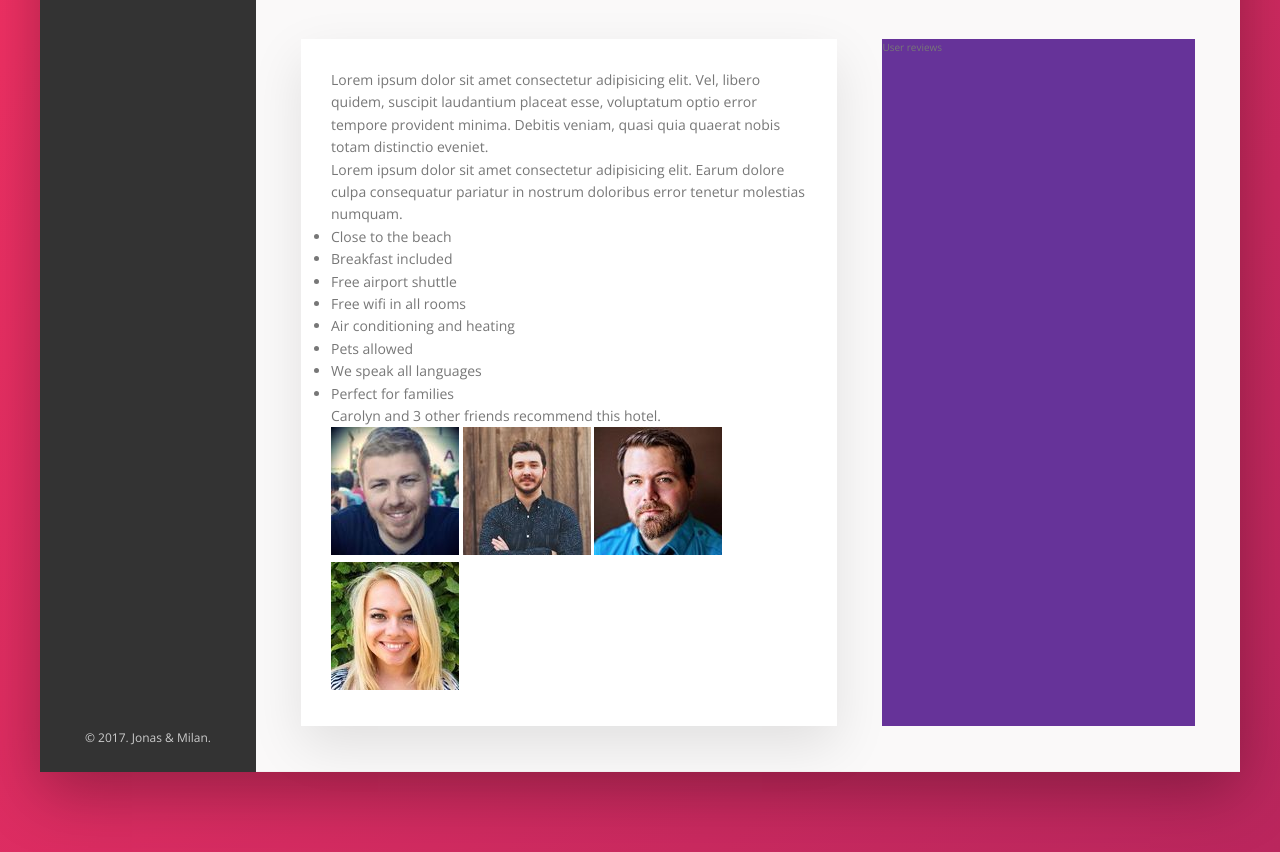
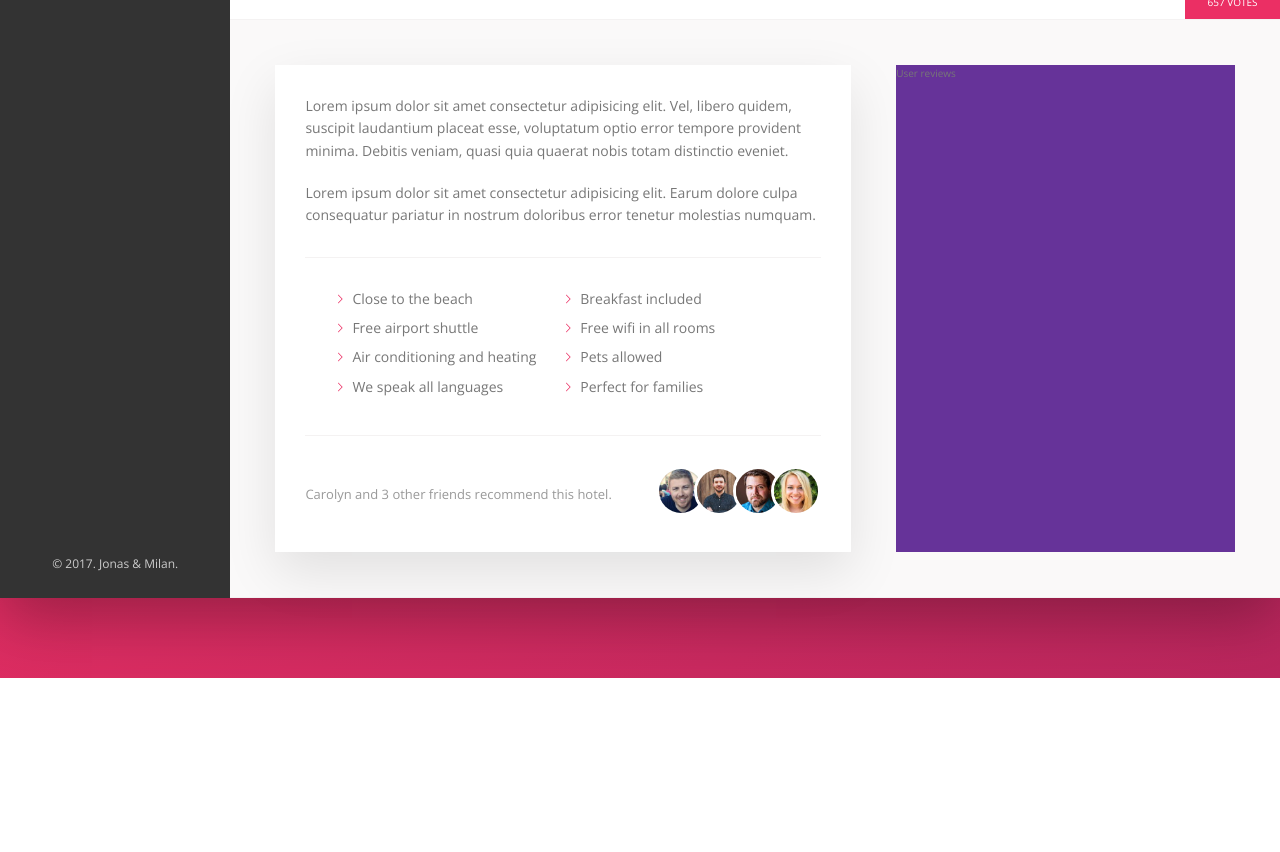
Before and after one commit to ubden/demoTrillo, a website: page index.html in a window 1280 px wide. Shown: the part 608-1460 px from the top of the page. After the commit the page ends 1286 px from the top, so only its background shows below. Drawn offline with nearby package versions, Linux system fonts and the light colour scheme.

Commit message:
Description component finished

```diff
--- /dev/null
+++ b/sass/components/_description.scss
@@ -0,0 +1,74 @@
+.description {
+    background-color: #fff;
+    box-shadow: 0 2rem 5rem rgba(0,0,0,.1);
+    padding: 3rem;
+    flex: 0 0 60%;
+    margin-right: 4.5rem;
+    font-size: 1.4rem;
+
+    &__paragraph {
+        &:not(:last-of-type) {
+            margin-bottom: 2rem;
+        }
+    }
+
+    &__list {
+        list-style: none;
+        margin: 3rem 0;
+        padding: 3rem;
+        border-top: 1px solid $color-grey-light-2;
+        border-bottom: 1px solid $color-grey-light-2;
+        display: flex;
+        flex-wrap: wrap;
+    }
+
+    &__list-item {
+        flex: 0 0 50%;
+        margin-bottom: .7rem;
+
+        &::before {
+            content: "";
+            display: inline-block;
+            height: 1rem;
+            width: 1rem;
+            margin-right: .7rem;
+
+            // Old browsers
+            // background-image: url(../img/chevron-thin-right.svg);
+            // background-size: cover;
+
+            // New browsers - mask technique
+            background-color: $color-primary;
+            -webkit-mask-image: url(../img/chevron-thin-right.svg);
+            -webkit-mask-size: cover;
+            mask-image: url(../img/chevron-thin-right.svg);
+            mask-size: cover;
+        }
+    }
+
+    &__recommend {
+        font-size: 1.3rem;
+        color: $color-grey-dark-3;
+        display: flex;
+        align-items: center;
+    }
+
+    &__recommend-count {
+        margin-right: auto;
+    }
+
+    &__recommend-friends {
+
+    }
+
+    &__recommend-photo {
+        height: 5rem;
+        width: 5rem;
+        border-radius: 50%;
+        border: 3px solid #fff;
+
+        &:not(:last-child) {
+            margin-right: -1.5rem;
+        }
+    }
+}
```
Also changed, not shown: css/main.css.
